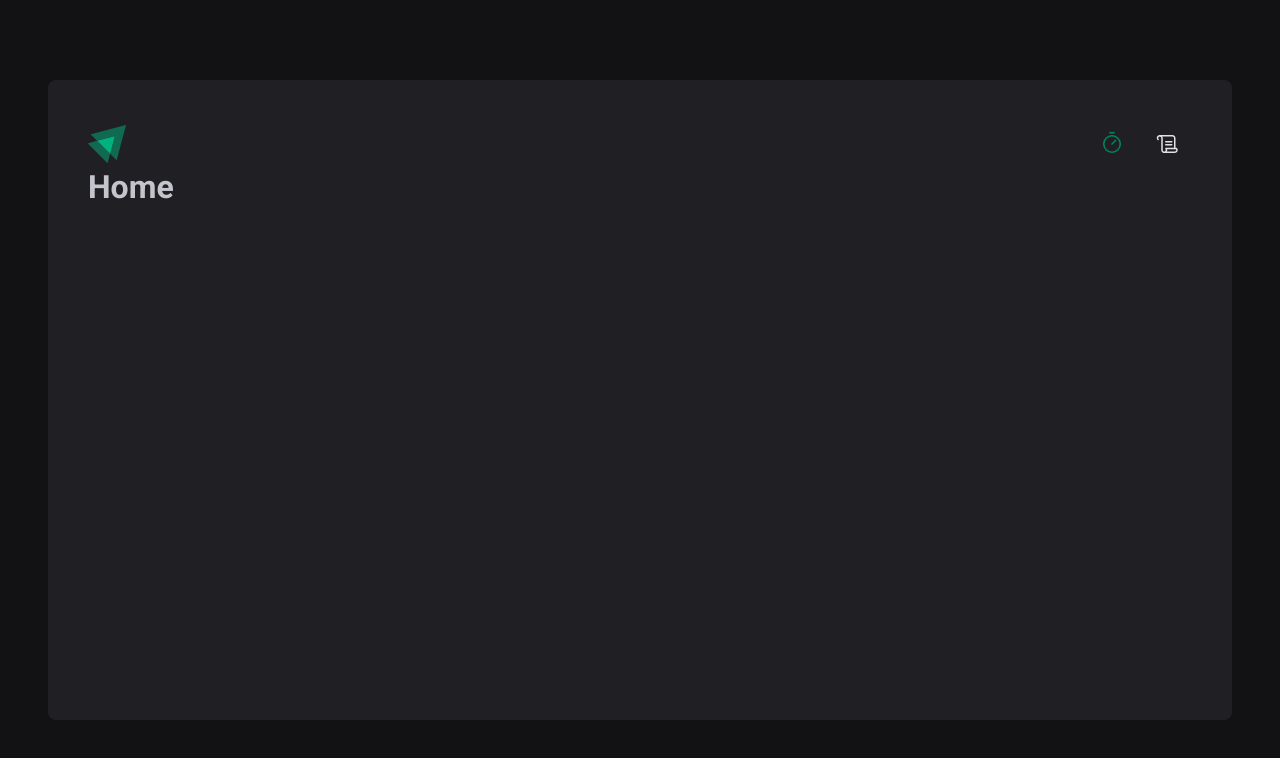
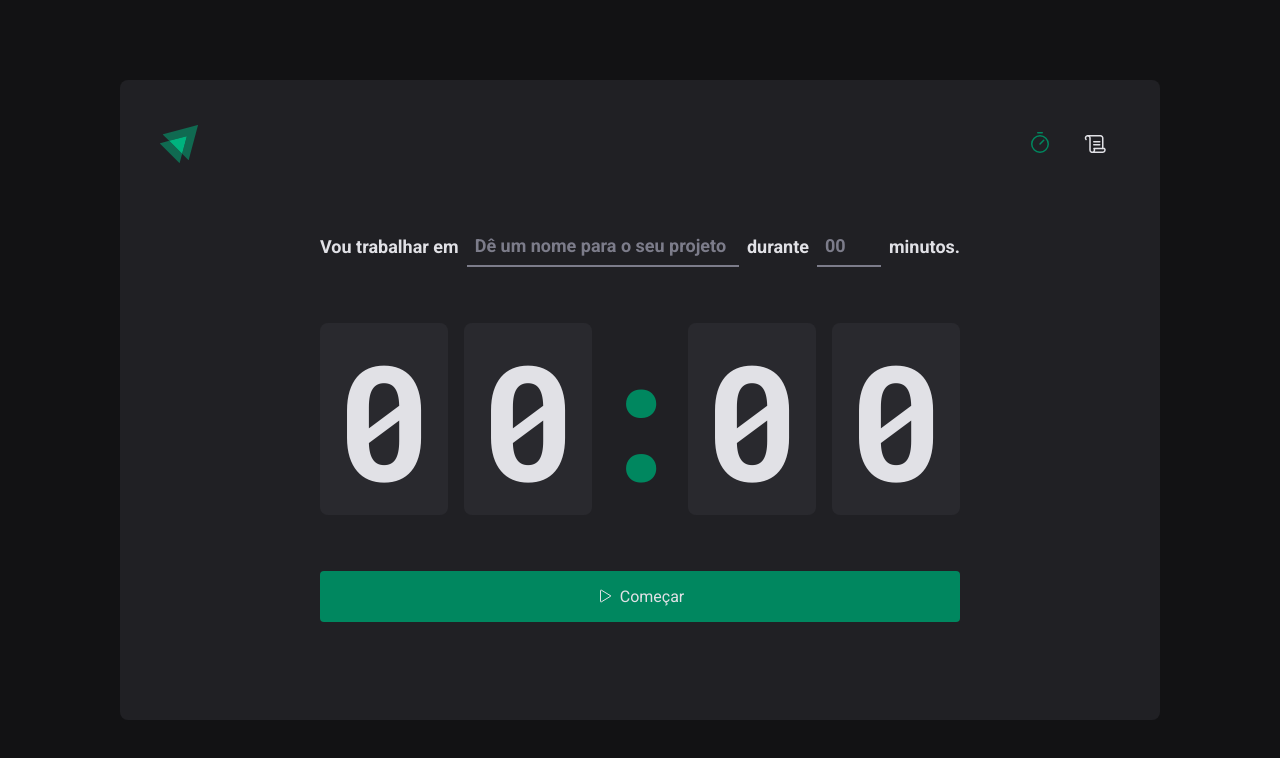
Before and after one commit to kleberlimaGit/timer-ignite, a React (Vite) app in the folder timer/: page / in a window 1280 px wide. Shown: the top 758 px of the page. Built offline with nearby package versions, Linux system fonts and the light colour scheme.

Commit message:
Pagina home estilizada

```diff
--- a/timer/src/layouts/DefaultLayout/styles.ts
+++ b/timer/src/layouts/DefaultLayout/styles.ts
@@ -1,7 +1,7 @@
 import styled from "styled-components";
 
 export const LayoutContainer = styled.div `
-    max-width: 74rem;
+    max-width: 65rem;
     height: calc(100vh - 10rem);
     margin: 5rem auto;
     padding: 2.5rem;
--- a/timer/src/pages/Home.tsx
+++ /dev/null
@@ -1,3 +0,0 @@
-export function Home () {
-    return <h1>Home</h1>
-}
--- /dev/null
+++ b/timer/src/pages/Home/index.tsx
@@ -0,0 +1,52 @@
+import { Play } from "phosphor-react";
+import {
+  CountdownContainer,
+  FormContainer,
+  HomeContainer,
+  MinuteAmountInput,
+  Separator,
+  StartCountDownButton,
+  TaskInput,
+} from "./styles";
+
+export function Home() {
+  return (
+    <HomeContainer>
+      <form action="">
+        <FormContainer>
+          <label htmlFor="task">Vou trabalhar em</label>
+          <TaskInput
+            type="text"
+            id="task"
+            placeholder="Dê um nome para o seu projeto"
+          />
+
+          <label htmlFor="minutesAmount">durante</label>
+          <MinuteAmountInput
+            type="number"
+            id="minutesAmount"
+            placeholder="00"
+            step={5}
+            min={5}
+            max={60}
+          />
+
+          <span>minutos.</span>
+        </FormContainer>
+
+        <CountdownContainer>
+          <span>0</span>
+          <span>0</span>
+          <Separator>:</Separator>
+          <span>0</span>
+          <span>0</span>
+        </CountdownContainer>
+
+        <StartCountDownButton type="submit">
+          <Play />
+          Começar
+        </StartCountDownButton>
+      </form>
+    </HomeContainer>
+  );
+}
--- /dev/null
+++ b/timer/src/pages/Home/styles.ts
@@ -0,0 +1,109 @@
+import styled from "styled-components";
+
+export const HomeContainer = styled.main`
+  display: flex;
+  flex-direction: column;
+  align-items: center;
+  justify-content: center;
+  flex: 1;
+
+  form {
+    display: flex;
+    flex-direction: column;
+    align-items: center;
+    gap: 3.5rem;
+  }
+`;
+
+export const FormContainer = styled.div`
+  width: 100%;
+  display: flex;
+  align-items: center;
+  justify-content: center;
+  gap: 0.5rem;
+  color: ${(props) => props.theme["gray-100"]};
+  font-size: 1.125rem;
+  font-weight: bold;
+  flex-wrap: wrap;
+`;
+
+const BaseInput = styled.input`
+  background: transparent;
+  height: 2.5rem;
+  border: 0;
+  border-bottom: 2px solid ${(props) => props.theme["gray-500"]};
+  font-weight: bold;
+  font-size: 1.125rem;
+  padding: 0 0.5rem;
+
+  color: ${(props) => props.theme["gray-100"]};
+
+  &::placeholder {
+    color:  ${(props) => props.theme["gray-500"]};
+  }
+
+  &:focus {
+    box-shadow: none;
+    border-color:  ${(props) => props.theme["green-500"]};
+  }
+`;
+
+export const TaskInput = styled(BaseInput)`
+  flex: 1;
+`;
+
+export const MinuteAmountInput = styled(BaseInput)`
+  width: 4rem;
+`;
+
+export const CountdownContainer = styled.div`
+  font-family: "Roboto Mono", monospace;
+  font-size: 10rem;
+  line-height: 8rem;
+  color: ${(props) => props.theme["gray-100"]};
+
+  display: flex;
+  gap: 1rem;
+
+  span {
+    background: ${(props) => props.theme["gray-700"]};
+    padding: 2rem 1rem;
+    border-radius: 8px;
+  }
+`;
+
+export const Separator = styled.div`
+  padding: 2rem 0;
+  color: ${(props) => props.theme["green-500"]};
+
+  width: 4rem;
+  overflow: hidden;
+  display: flex;
+  justify-content: center;
+`;
+
+export const StartCountDownButton = styled.button`
+  width: 100%;
+  border: 0;
+  padding: 1rem;
+  border-radius: 4px;
+
+  display: flex;
+  align-items: center;
+  justify-content: center;
+  gap: 0.5rem;
+
+  cursor: pointer;
+
+  background: ${(props) => props.theme["green-500"]};
+  color: ${(props) => props.theme["gray-100"]};
+
+  &:disabled {
+    opacity: 0.7;
+    cursor: not-allowed;
+  }
+
+  &:not(:disabled):hover {
+    background: ${(props) => props.theme["green-700"]};
+  }
+`;
--- a/timer/src/styles/themes/global.ts
+++ b/timer/src/styles/themes/global.ts
@@ -14,6 +14,7 @@
 body {
     background-color: ${props => props.theme['gray-900']};
     color: ${props => props.theme['gray-300']};
+    -webkit-font-smoothing: antialiased;
 }
 
 body, input, textarea, button {
```
